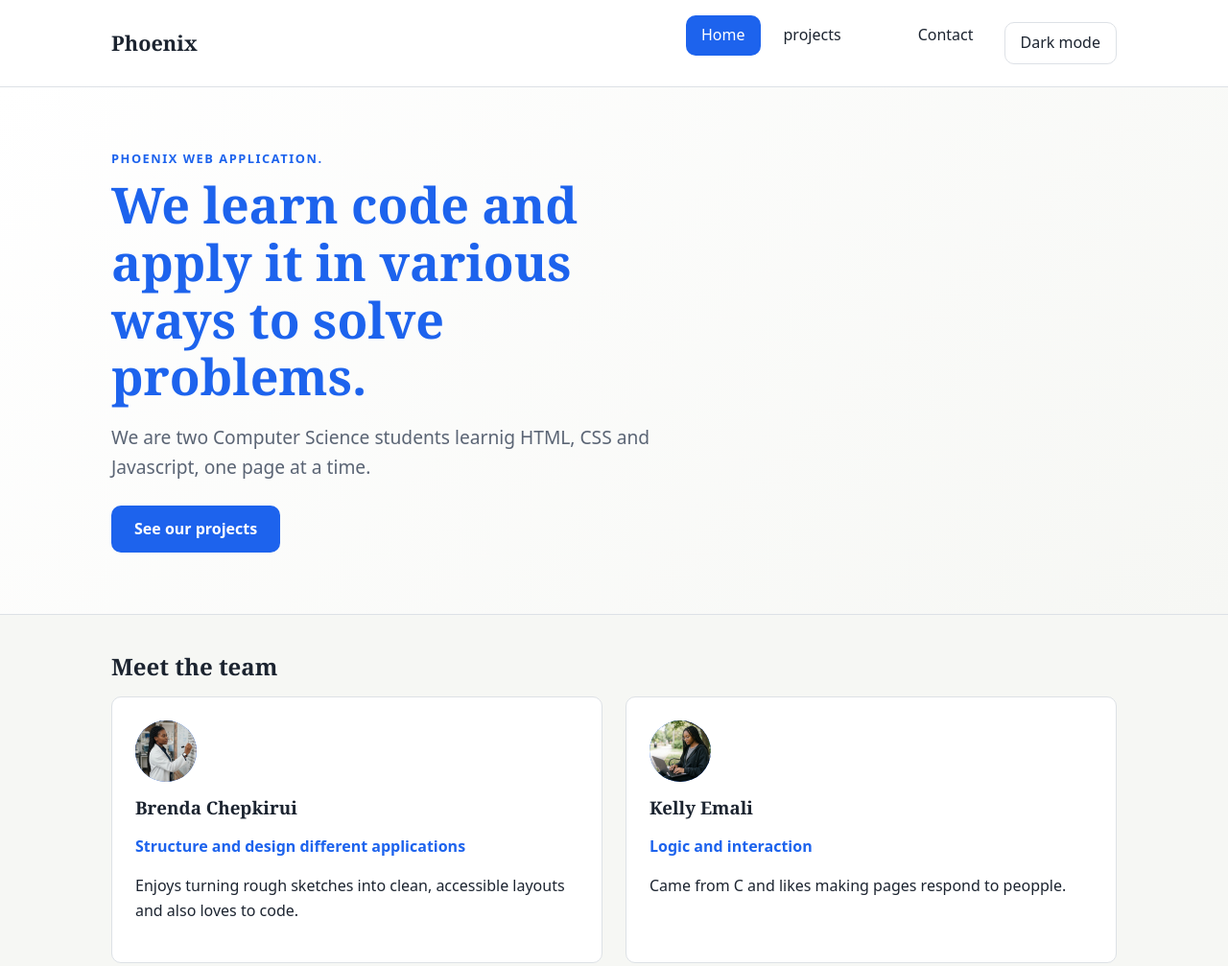
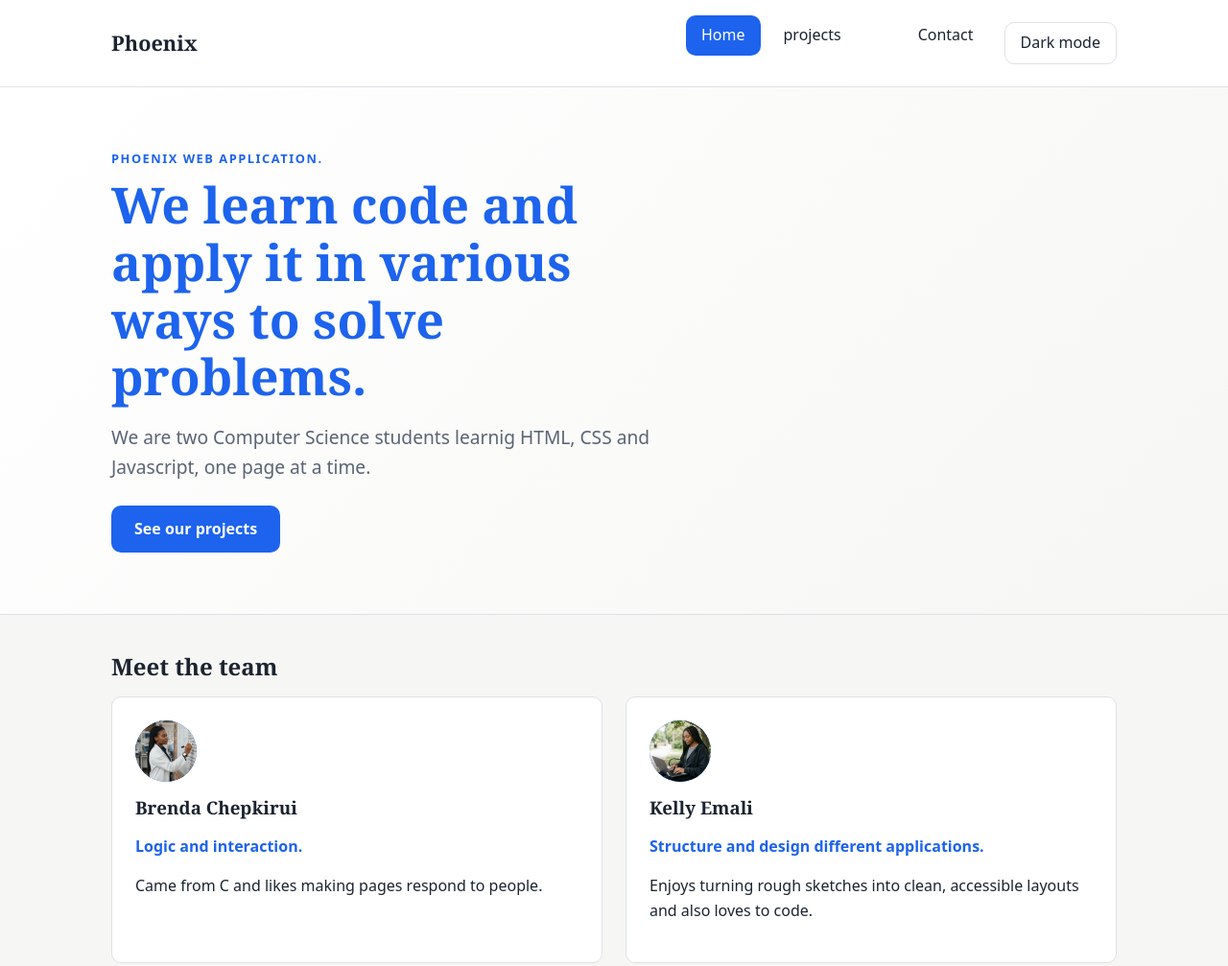
Before and after one commit to Emalikellie2580-cmd/team-website, a plain HTML site: page index.html in a window 1280 px wide. Shown: the top 1007 px of the page at 96% size. Drawn offline with Linux system fonts and the light colour scheme.

Commit message:
my changes

```diff
--- a/index.html
+++ b/index.html
@@ -42,14 +42,14 @@
        <article class="card">
         <img class="avatar" src="images/brenda-chepkirui.jpg" alt="A picture of Brenda writing a piece of code" width="64" height="64">
         <h3>Brenda Chepkirui</h3>
-        <p class="role">Structure and design different applications</p>
-        <p>Enjoys turning rough sketches into clean, accessible layouts and also loves to code.</p>
+        <p class="role">Logic and interaction.</p>
+        <p>Came from C and likes making pages respond to people.</p>
        </article>
        <article class="card">
          <img class="avatar" src="images/kelly-emali.jpg" alt="A picture of Kelly Coding using a laptop" width="64" height="64">
         <h3>Kelly Emali</h3>
-        <p class="role">Logic and interaction</p>
-        <p>Came from C and likes making pages respond to peopple.</p>
+        <p class="role">Structure and design different applications.</p>
+        <p>Enjoys turning rough sketches into clean, accessible layouts and also loves to code.</p>
        </article>
     </div>
 </section>
```
